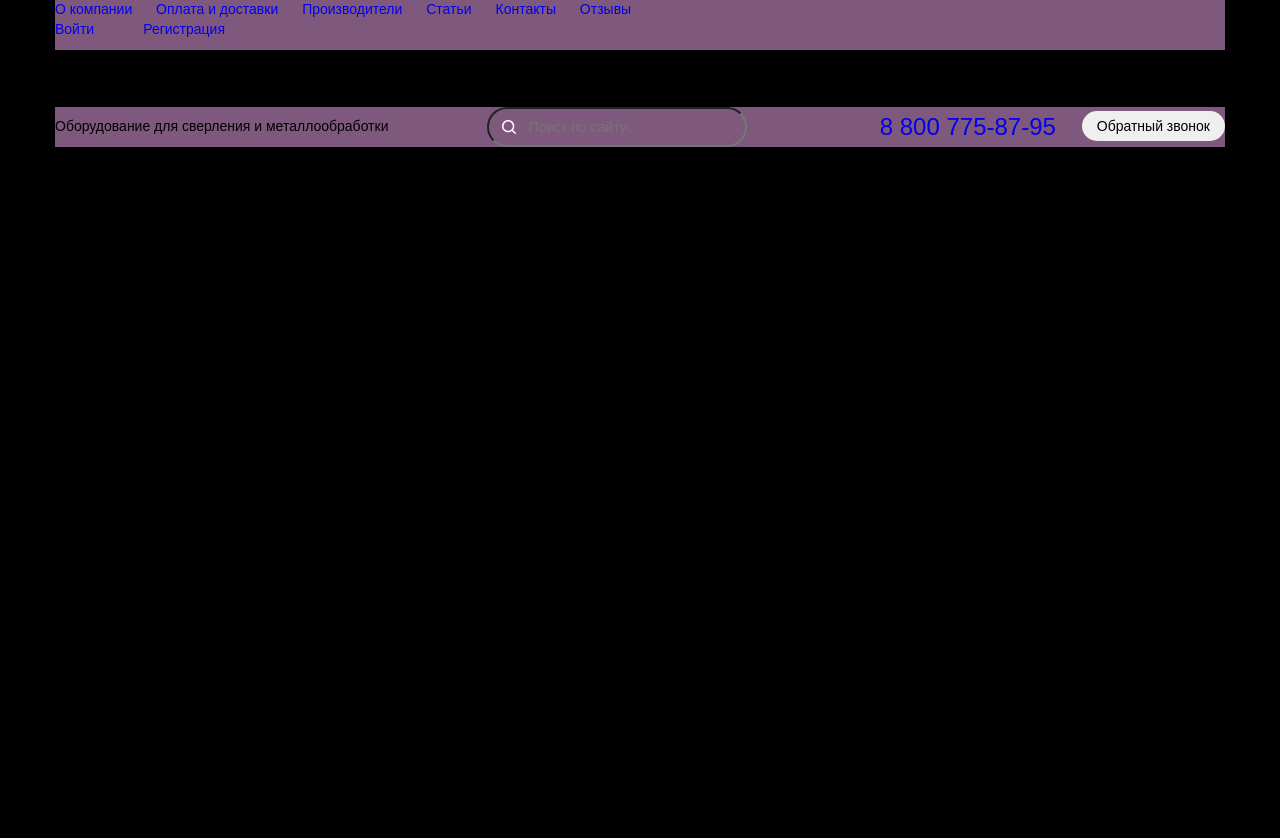
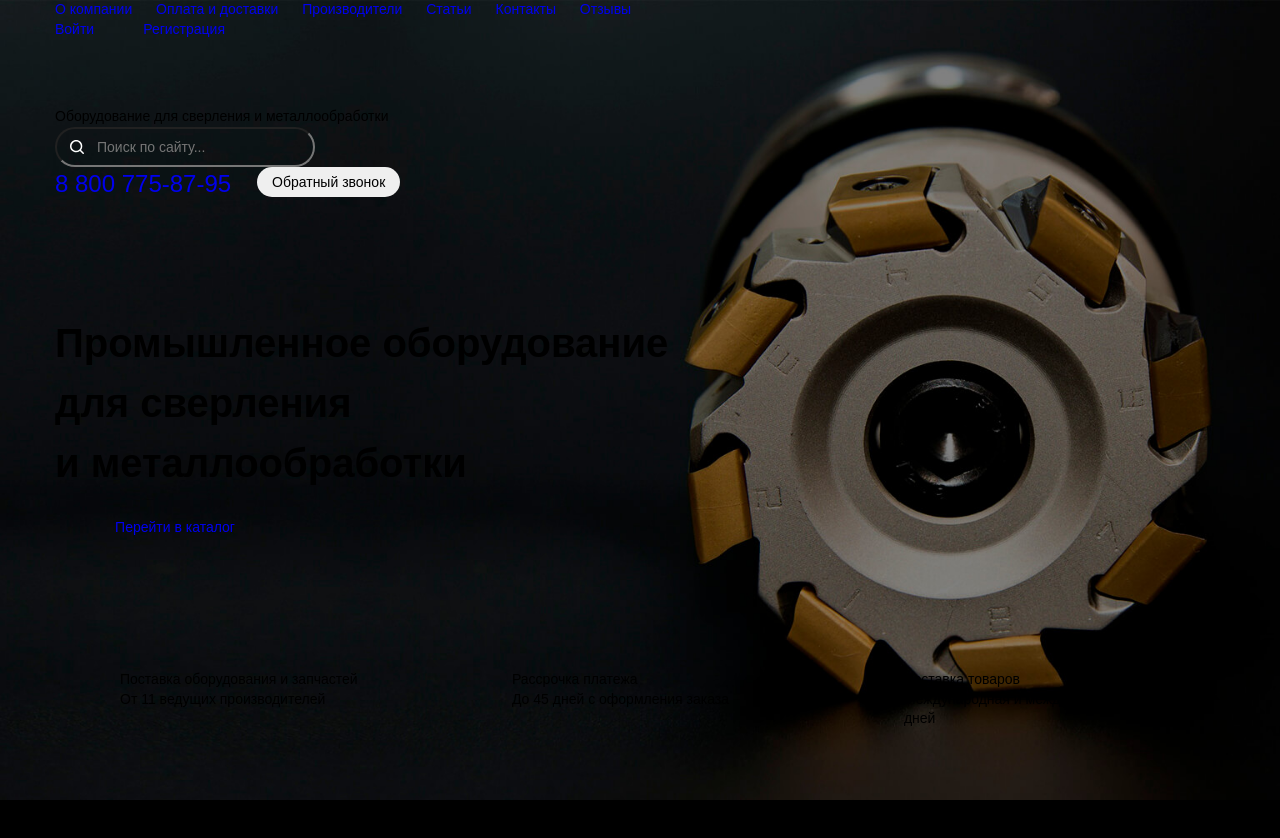
Before and after one commit to Desevp/test-kerner, a website: page src/index.html in a window 1280 px wide. After the commit the page ends 800 px from the top, so only its background shows below. Drawn offline with nearby package versions, Linux system fonts and the light colour scheme; files that its build step writes are made by us from their sources.

Commit message:
Adaptive

```diff
--- a/src/index.html
+++ b/src/index.html
@@ -31,7 +31,10 @@
     <div class="top-panel">
       <div class="wrapper top-panel__wrapper">
         <nav>
-          <ul class="horizont">
+          <div class="burger">
+            <a class= href="#"></a>
+          </div>
+          <ul class="horizont menu">
             <li><a href="#">О компании</a></li>
             <li><a href="#">Оплата и доставки</a></li>
             <li><a href="#">Производители</a></li>
@@ -55,19 +58,23 @@
       <div class="wrapper main-header__wrapper">
 
         <div class="logo">
+          <a class="logo__link" href="#">
             <div class="logo__img">
 
             </div>
+          </a>
           <div class="logo__txt">
             Оборудование для сверления и&nbsp;металлообработки
           </div>
         </div>
 
+        <div class="main-header__search">
           <div class="search">
             <input class="search-input" type="text" id="search" name="search" value="" placeholder="Поиск по сайту...">
             <label for="search">
               <span class="search-label"></span>
             </label>
+          </div>
         </div>
 
         <div class="callback-wr">
@@ -79,29 +86,49 @@
             <button type="button" name="button">Обратный звонок</button>
           </div>
         </div>
-
-
-
       </div>
     </div>
     </div>
   </header>
 
   <main>
+    <div class="wrapper">
       <div class="main-info">
-      <h1>Промышленное оборудование для сверления и&nbsp;металлообработки</h1>
-
+        <h1>Промышленное оборудование для&nbsp;сверления и&nbsp;металлообработки</h1>
+        <div class="catalog-link">
+          <a class="link-block" href="#">
+            <span class="catalog-link__txt">Перейти в каталог</span>
+          </a>
         </div>
-
+      </div>
       <div class="advantages">
-
+        <div class="adv-item adv-item__supply">
+          <div class="adv-item__title ">
+            Поставка оборудования и&nbsp;запчастей
           </div>
-
+          <div class="adv-item__desc">
+            От 11 ведущих производителей
+          </div>
+        </div>
+        <div class="adv-item adv-item__pay">
+          <div class="adv-item__title ">
+            Рассрочка платежа
+          </div>
+          <div class="adv-item__desc">
+            До 45 дней с&nbsp;оформления заказа
+          </div>
+        </div>
+        <div class="adv-item adv-item__divelery">
+          <div class="adv-item__title ">
+            Доставка товаров
+          </div>
+          <div class="adv-item__desc">
+            Международная и&nbsp;междугородняя в&nbsp;срок&nbsp;до&nbsp;10 дней
+          </div>
+        </div>
+      </div>
+    </div>
   </main>
-
-
-
-
 </body>
 
 <script src="js/main.js"></script>
--- a/src/style/style.pcss
+++ b/src/style/style.pcss
@@ -2,11 +2,11 @@
 @import "fonts.pcss";
 @import "variables.pcss";
 
-
 /* Base */
 
-
-*, *:before, *:after {
+*,
+*::before,
+*::after {
   box-sizing: border-box;
 }
 
@@ -18,30 +18,30 @@ html {
 body {
   position: relative;
   width: 100%;
-    height: 100%;
-    overflow: hidden;
-    @mixin Roboto-Reg;
   font-size: 14px;
   line-height: 1.4;
   color: $text-color;
   background-color: #000000;
+  background-image: url("/img/bg.jpg");
+  background-repeat: no-repeat;
+  background-position: right;
+  background-size: cover;
 }
 
-input, textarea{
+input,
+textarea {
   outline: none;
 }
 
 input:active,
-input:focus{
+input:focus {
   border: 1px solid rgba($text-color, 0.8);
   transition: border $transition;
 }
 
-input{
+input {
   transition: border $transition;
 }
-
-
 
 ::-webkit-input-placeholder {
   color: $text-color;
@@ -52,12 +52,12 @@ input{
   color: $text-color;
   transition: color $transition;
 }
-/* Firefox 19+ */
+
 :-moz-placeholder {
   color: $text-color;
   transition: color $transition;
 }
-/* Firefox 18- */
+
 :-ms-input-placeholder {
   color: $text-color;
   transition: color $transition;
@@ -87,6 +87,12 @@ h1 {
   margin: 0;
   font-size: 40px;
   line-height: 1.5;
+
+  @mixin Roboto-Reg;
+
+  @media (max-width: $tablet) {
+    font-size: 24px;
+  }
 }
 
 a {
@@ -94,6 +100,7 @@ a {
   text-decoration: none;
   opacity: 1;
   transition: opacity $transition;
+
   &:hover {
     opacity: 0.7;
     transition: opacity $transition;
@@ -112,19 +119,29 @@ button {
   background-color: $btn-color;
   border: none;
   cursor: pointer;
+
   @mixin Roboto-Reg;
+
   transition: background-color $transition;
 
-  &:hover{
+  &:hover {
     background-color: rgba($btn-color, 0.8);
     transition: background-color $transition;
   }
 
   &:active,
-  &:focus{
+  &:focus {
     background-color: $btn-color;
     transition: background-color $transition;
   }
+}
+
+/* Header */
+
+header {
+  position: absolute;
+  width: 100%;
+  z-index: 1;
 }
 
 .wrapper {
@@ -132,9 +149,17 @@ button {
   width: 1170px;
   height: 100%;
   margin: 0 auto;
-  background-color: rgba(190, 131, 187, 0.67);
+
+  @media (max-width: $desktop) {
+    width: calc(100% - 100px);
+    margin: 0 50px;
   }
 
+  @media (max-width: $phone) {
+    width: calc(100% - 40px);
+    margin: 0 20px;
+  }
+}
 
 /* Top panel */
 
@@ -161,9 +186,8 @@ button {
   width: 170px;
   justify-content: space-between;
 
-
-  &__user{
-    &:before {
+  &__user {
+    &::before {
       position: relative;
       vertical-align: top;
       content: "";
@@ -188,29 +212,49 @@ button {
     display: inline-block;
     margin-right: 20px;
 
-    &:last-of-type{
+    &:last-of-type {
       margin-right: 0;
     }
   }
 }
 
+.menu {
+  @media (max-width: $tablet) {
+    display: none;
+  }
+}
+
 .main-header {
   margin-top: 57px;
+
+  @media (max-width: $tablet) {
+    margin-top: 20px;
   }
 
-.main-header__wrapper {
+  &__wrapper {
     display: flex;
     flex-direction: row;
     flex-wrap: wrap;
     justify-content: space-between;
     align-items: center;
   }
+}
 
-.logo{
+.logo {
   display: flex;
   flex-wrap: nowrap;
   flex-direction: row;
   align-items: center;
+
+  @media (max-width: $tablet) {
+    float: left;
+    display: block;
+    position: relative;
+  }
+
+  &__link {
+    width: 180px;
+  }
 
   &__img {
     position: relative;
@@ -225,27 +269,44 @@ button {
   &__txt {
     width: 210px;
     margin-left: 30px;
+
+    @media (max-width: $desktop) {
+      display: none;
+    }
   }
 }
 
 .search {
+  display: inline-block;
   position: relative;
   margin-right: 35px;
+  width: 260px;
+
+  @media (max-width: $desktop) {
+    margin: 0;
+  }
+
+  @media (max-width: $phone) {
+    position: relative;
+    width: 100%;
+    margin-top: 20px;
+  }
 }
 
 .search-input {
   position: relative;
-  width: 260px;
+  width: 100%;
   height: 40px;
   border-radius: 20px;
   padding-left: 40px;
   border: 1px solid rgba(#ffffff, 0.2);
   background-color: transparent;
   color: $text-color;
+
   @mixin Roboto-Reg;
 }
 
-.search-label{
+.search-label {
   &::before {
     content: "";
     position: absolute;
@@ -262,21 +323,192 @@ button {
 .phone {
   display: inline-block;
   font-size: 24px;
+
   @mixin Roboto-Bold;
+
   color: $text-color;
   vertical-align: middle;
   margin-right: 22px;
+
+  @media (max-width: $desktop) {
+    font-size: 20px;
+  }
+}
+
+.callback-wr {
+  @media (max-width: $tablet) {
+    width: 100%;
+    margin-top: 20px;
+  }
 }
 
 .callback {
   display: inline-block;
+
+  @media (max-width: $desktop) {
+    display: block;
+    margin-top: 20px;
+  }
 }
 
+.burger {
+  display: none;
+  width: 18px;
+  height: 15px;
+  background-image: url("/img/burger.svg");
+  background-repeat: no-repeat;
+  cursor: pointer;
+
+  @media (max-width: $tablet) {
+    display: block;
+  }
+}
 
 /* Main-info */
 
-main{
+main {
   position: relative;
+  width: 100%;
+  height: 100vh;
+}
+
+.main-info {
+  position: absolute;
+  top: 55%;
+  left: 0;
+  transform: translateY(-50%);
+  max-width: 700px;
+  width: 100%;
+
+  @media (max-width: $tablet) {
+    top: 50%;
+  }
+
+  @media (max-width: $phone) {
+    top: 70%;
+  }
+}
+
+.catalog-link {
+  position: relative;
+  width: 240px;
+  height: 50px;
+  border: 1px solid rgba(#ffffff, 0.2);
+  text-align: center;
+  margin-top: 25px;
+  transition: border $transition;
+
+  &:hover {
+    border: 1px solid rgba(#ffffff, 0.8);
+    transition: border $transition;
+  }
+
+  &__txt {
+    font-size: 18px;
+    line-height: 42px;
+
+    &::before {
+      position: relative;
+      display: inline-block;
+      content: "";
+      width: 18px;
+      height: 14px;
+      vertical-align: middle;
+      margin-right: 20px;
+      background-image: url("/img/burger.svg");
+      background-repeat: no-repeat;
+      overflow: hidden;
+    }
+  }
+}
+
+.link-block {
+  position: relative;
+  display: block;
   width: 100%;
   height: 100%;
 }
+
+/* Advantages-block */
+
+.advantages {
+  display: flex;
+  flex-wrap: wrap;
+  flex-direction: row;
+  justify-content: space-between;
+  width: 100%;
+  position: absolute;
+  bottom: 0;
+  left: 0;
+  height: 130px;
+
+  @media (max-width: $tablet) {
+    height: auto;
+    bottom: 20px;
+  }
+
+  @media (max-width: $phone) {
+    display: none;
+  }
+}
+
+.adv-item {
+  position: relative;
+  width: 33%;
+  height: auto;
+  padding-left: 65px;
+
+  @media (max-width: $tablet) {
+    width: 100%;
+    margin-top: 20px;
+  }
+
+  &::before {
+    content: "";
+    position: absolute;
+    top: 0;
+    left: 0;
+  }
+
+  &__supply::before {
+    background-image: url("/img/supply.svg");
+    background-repeat: no-repeat;
+    width: 43px;
+    height: 49px;
+  }
+
+  &__pay::before {
+    background-image: url("/img/pay.svg");
+    background-repeat: no-repeat;
+    width: 54px;
+    height: 44px;
+  }
+
+  &__divelery::before {
+    background-image: url("/img/delivery.svg");
+    background-repeat: no-repeat;
+    width: 44px;
+    height: 48px;
+  }
+
+  &__title {
+    @mixin Roboto-Bold;
+
+    font-size: 18px;
+    color: $text-color;
+    text-transform: uppercase;
+
+    @media (max-width: $desktop) {
+      font-size: 16px;
+      max-width: 230px;
+    }
+  }
+
+  &__desc {
+    margin-top: 8px;
+
+    @media (max-width: $desktop) {
+      font-size: 12px;
+    }
+  }
+}
--- a/src/style/variables.pcss
+++ b/src/style/variables.pcss
@@ -3,9 +3,7 @@ $btn-color: #579ac5;
 
 $transition: 0.3s ease;
 
-/*
 $desktop: 1279px;
-$tablet: 1023px;
+$tablet: 960px;
 $phone: 767px;
 $min-phone: 479px;
-*/
```
Also changed, not shown: src/img/burger.svg (added), src/img/delivery.svg, src/img/pay.svg, src/img/supply.svg. Lines whose indentation alone changed are shown as unchanged.
